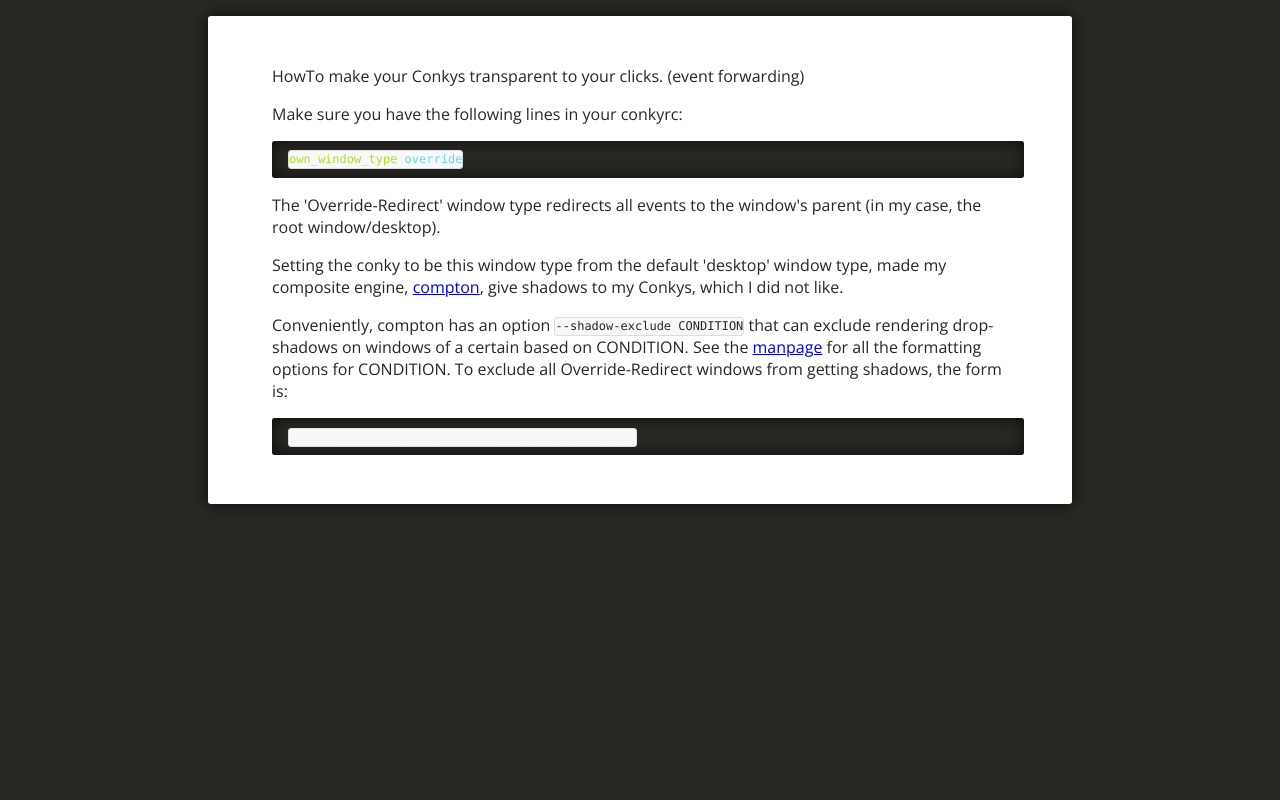
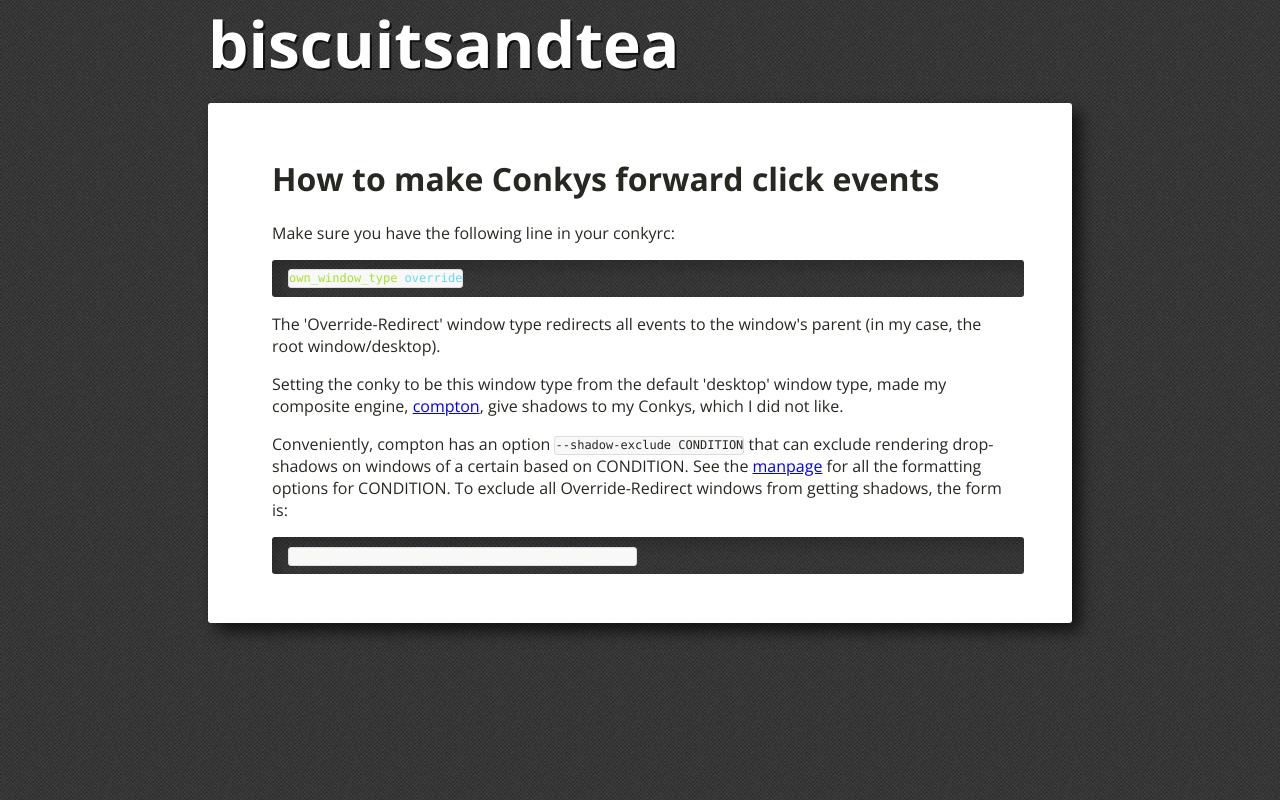
Before and after one commit to uniphil/biscuitsandtea, a Flask app: page /posts/conky-rightclick in a window 1280 px wide. Run offline with Flask 2, Linux system fonts and the light colour scheme.

Commit message:
Add textured background, add header, make basic homepage with links to posts.

````diff
--- a/markdown/conky-rightclick.md
+++ b/markdown/conky-rightclick.md
@@ -1,6 +1,6 @@
-HowTo make your Conkys transparent to your clicks. (event forwarding)
+#How to make Conkys forward click events
 
-Make sure you have the following lines in your conkyrc:
+Make sure you have the following line in your conkyrc:
 
 ```
 own_window_type override
--- a/mysite/static/css/main.css
+++ b/mysite/static/css/main.css
@@ -1,8 +1,26 @@
 body {
-    background: #272822;
     color: #272822;
     font-family: 'Open Sans', sans-serif;
 }
+
+body,
+.codehilite {
+    background: #272822 url('../img/darkdenim3.png') fixed;
+}
+
+#blog-title {
+    font-family: 'Open Sans', sans-serif;
+    font-size: 4em;
+    text-shadow: 2px 2px 0 hsla(0, 0%, 0%, 0.7);
+    color: #fff;
+    margin: 0 auto;
+    width: 864px;
+}
+
+/*#paper,
+#blog-title {
+    margin-left: 1em;
+}*/
 
 #paper,
 .codehilitetable,
@@ -23,16 +41,15 @@
     border-top: 1px solid rgba(0,0,0,0);
     border-bottom: 1px solid rgba(0,0,0,0);
     border-width: 1px;
-    box-shadow: 0 0 1em rgba(0,0,0,0.7);
+    box-shadow: 0.5em 0.5em 1em rgba(0,0,0,0.7);
     text-align: left;
     border-radius: 3px;
 
 }
 
 .codehilite {
-    background-color: #272822;
     color: #f8f8f2;
-    box-shadow: 0 0 1em rgba(0,0,0,0.7) inset;
+    box-shadow: 0.5em 0.5em 1em rgba(0,0,0,0.2) inset;
     border-radius: 3px;
 }
 
--- a/mysite/templates/base.html
+++ b/mysite/templates/base.html
@@ -11,7 +11,8 @@
         <link rel="stylesheet" type="text/css" href="{{ url_for('static', filename='css/main.css') }}"/>
     </head>
     <body>
-        <div id='paper'>
+        <h1 id="blog-title" title="A weblog about Linux">biscuitsandtea</h1>
+        <div id="paper">
             {% block content %}{% endblock content %}
         </div>
     </body>
--- a/mysite/views.py
+++ b/mysite/views.py
@@ -2,11 +2,14 @@
 from flask import render_template, safe_join, abort
 from markdown import markdown
 from mysite import app
+from os import listdir
+from os.path import isfile
 
 
 @app.route("/")
 def home():
-    return render_template("home.html")
+    post_list = [p[:-3] for p in listdir(app.config['POSTS_FOLDER'])]
+    return render_template("home.html", post_list=post_list)
 
 
 @app.route("/posts/<postname>")
````
Also changed, not shown: mysite/templates/home.html (+9 -1 lines), mysite/static/img/darkdenim3.png (added), mysite/static/img/noisy_net.png (added).
